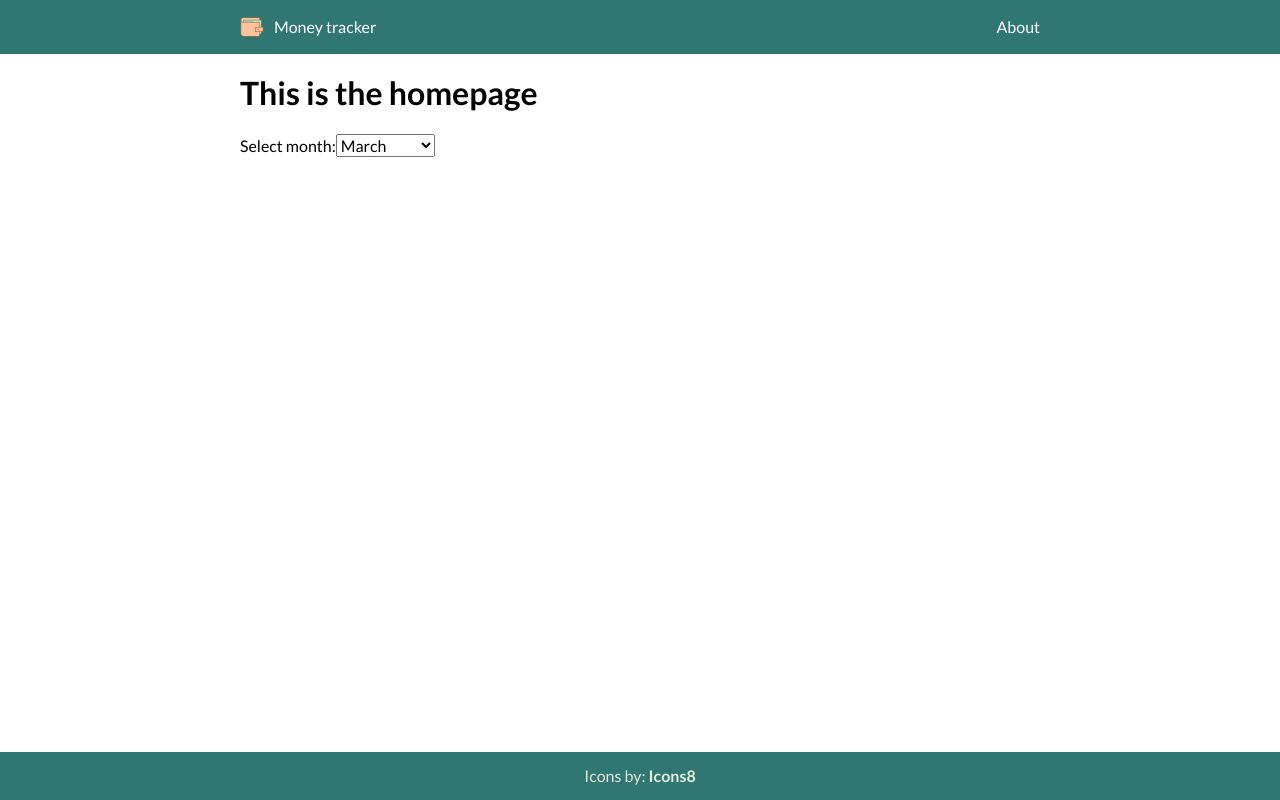
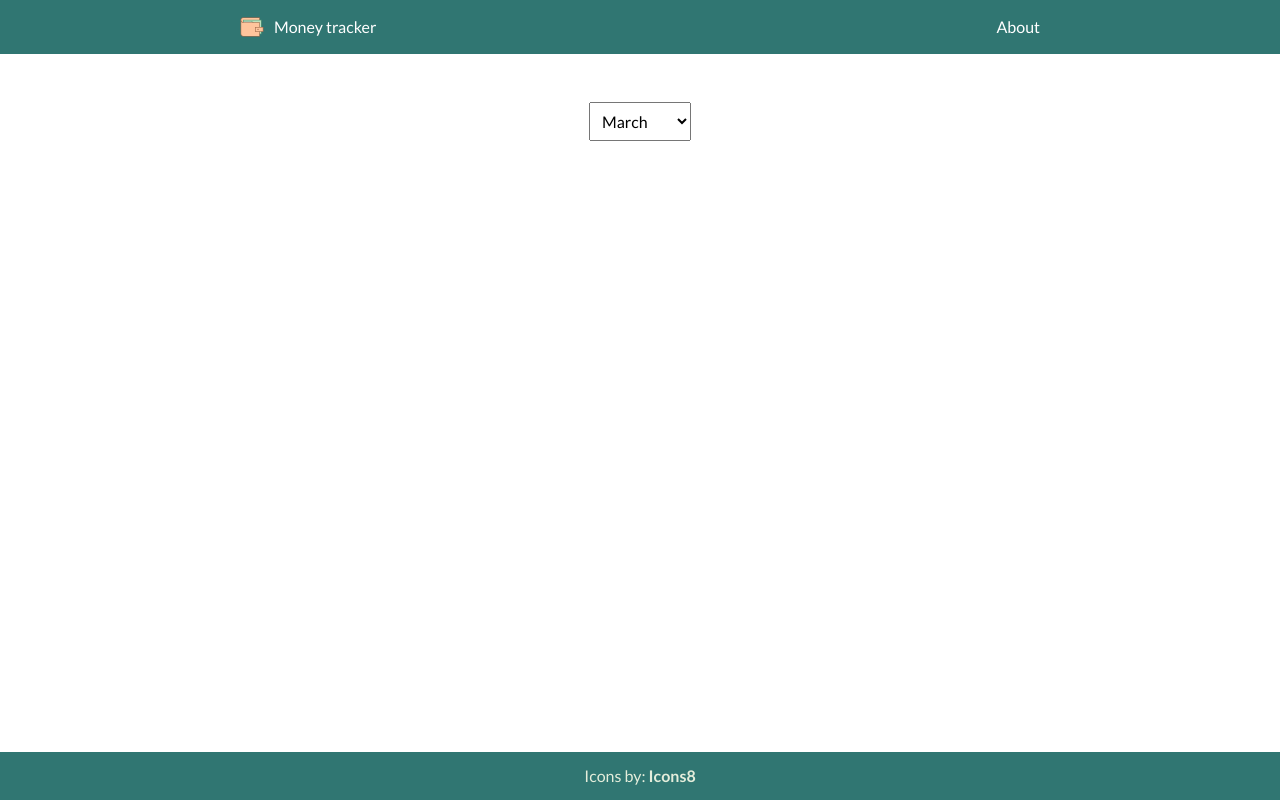
Before and after one commit to nardoayala/money-tracker, a React app: page / in a window 1280 px wide. Built offline with nearby package versions, Linux system fonts and the light colour scheme.

Commit message:
Label removed for month seelctor

```diff
--- a/src/components/Footer.jsx
+++ b/src/components/Footer.jsx
@@ -1,5 +1,5 @@
 import React from 'react';
-import '../styles/components/Footer.scss';
+import 'Styles/components/Footer.scss';
 
 const Footer = () => (
   <footer className="footer">
--- a/src/components/Header.jsx
+++ b/src/components/Header.jsx
@@ -1,7 +1,7 @@
 import React from 'react';
 import { Link } from 'react-router-dom';
 import logo from 'Images/logo.png';
-import '../styles/components/Header.scss';
+import 'Styles/components/Header.scss';
 
 const Header = () => (
   <header className="header">
--- a/src/components/Layout.jsx
+++ b/src/components/Layout.jsx
@@ -1,8 +1,8 @@
 import React from 'react';
 import PropTypes from 'prop-types';
-import Header from './Header';
-import Footer from './Footer';
-import '../styles/components/Layout.scss';
+import Header from 'Components/Header';
+import Footer from 'Components/Footer';
+import 'Styles/components/Layout.scss';
 
 const Layout = (props) => {
   const { children } = props;
--- a/src/components/MonthSelector.jsx
+++ b/src/components/MonthSelector.jsx
@@ -1,4 +1,5 @@
 import React, { Component } from 'react';
+import 'Styles/components/MonthSelector.scss';
 
 class MonthSelector extends Component {
   constructor(props) {
@@ -36,18 +37,18 @@ class MonthSelector extends Component {
 
       return (
         <div className="month-selector">
-          <label htmlFor="monthSelector">
-            Select month:
           <select
             name="monthSelector"
             id="monthSelector"
             defaultValue={selectedMonth}
           >
-              { months.map((month) => (
-                <option value={month} key={month}>{month}</option>
-              ))}
+            { months.map((month, index) => {
+              if (index <= currentMonth) {
+                return <option value={month} key={month}>{month}</option>;
+              }
+              return null;
+            })}
           </select>
-          </label>
         </div>
       );
     };
--- a/src/containers/Home.jsx
+++ b/src/containers/Home.jsx
@@ -1,9 +1,8 @@
 import React, { Fragment } from 'react';
-import MonthSelector from '../components/MonthSelector';
+import MonthSelector from 'Components/MonthSelector';
 
 const Home = () => (
   <>
-    <h1>This is the homepage</h1>
     <MonthSelector />
   </>
 );
--- a/src/styles/components/Layout.scss
+++ b/src/styles/components/Layout.scss
@@ -2,4 +2,5 @@
   max-width: 800px;
   width: 90%;
   margin: auto;
+  padding: 3rem 0;
 }
--- /dev/null
+++ b/src/styles/components/MonthSelector.scss
@@ -0,0 +1,7 @@
+.month-selector {
+  display: flex;
+  justify-content: center;
+  select {
+    padding: .5rem;
+  }
+}
```
Also changed, not shown: src/routes/App.jsx (+4 -4 lines). Lines whose indentation alone changed are shown as unchanged.
